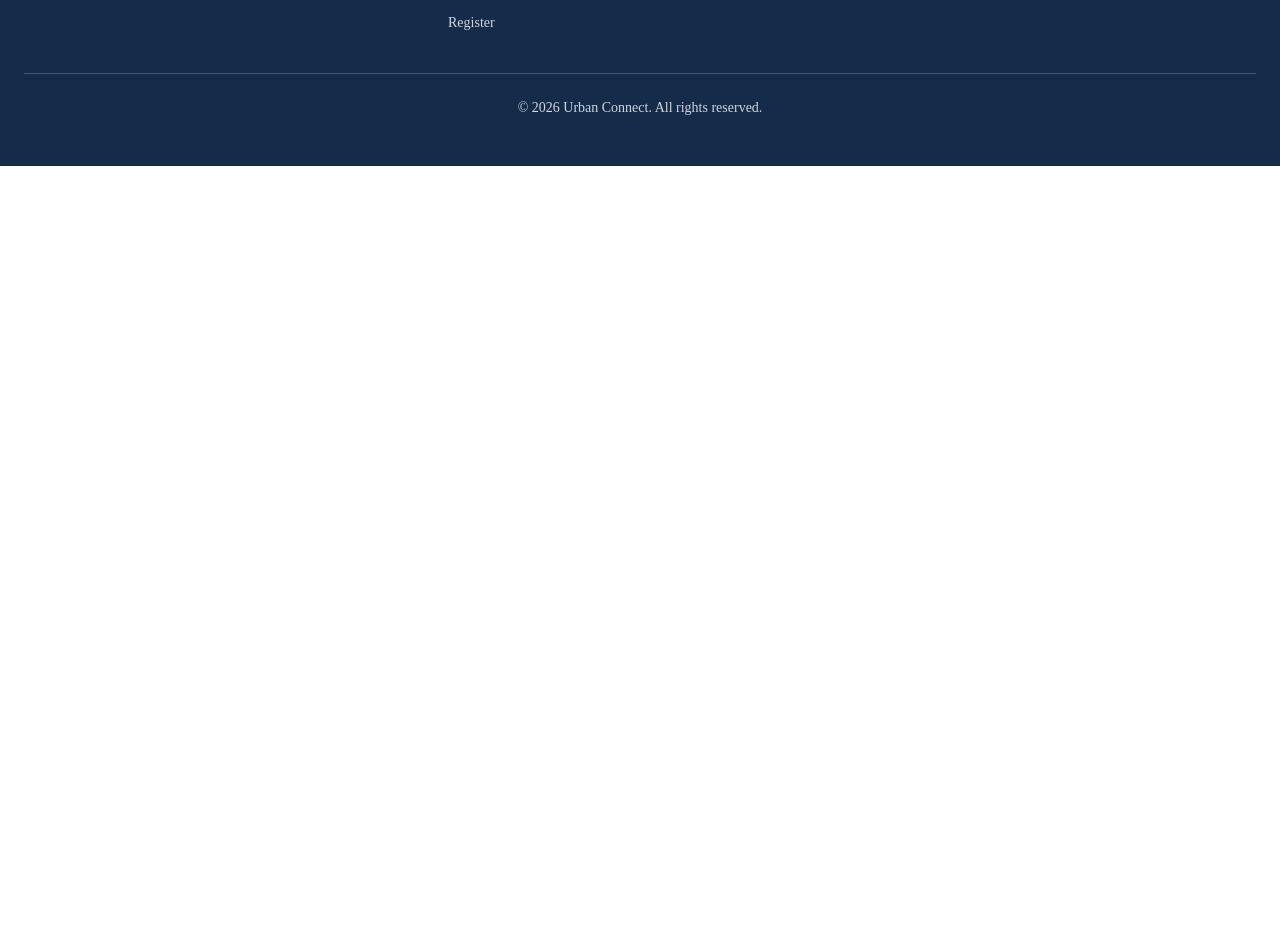
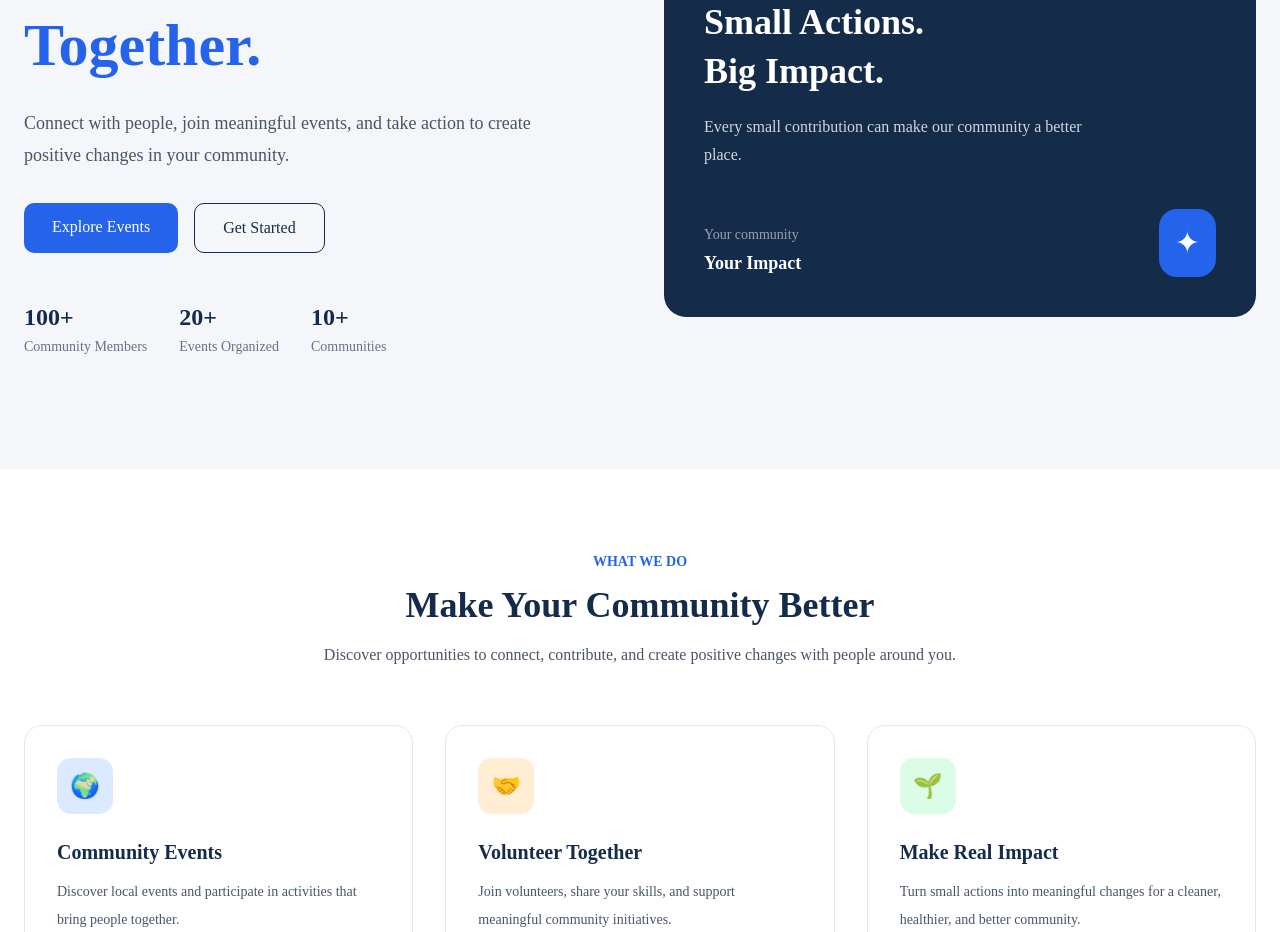
Before and after one commit to MahabubMabba/urban-connect-refine-client, a Next.js app: page / in a window 1280 px wide. Shown: the part 320-1252 px from the top of the page. Before the commit the page ends 800 px from the top, so only its background shows below. Built offline with nearby package versions, Linux system fonts and the light colour scheme.

Commit message:
add other content in page section

```diff
--- a/src/app/page.js
+++ b/src/app/page.js
@@ -1,9 +1,187 @@
-import Image from "next/image";
+
+import Link from "next/link";
 
 export default function Home() {
   return (
-    <div>
+    <main>
 
-    </div>
+      {/* Hero Section */}
+      <section className="bg-[#F4F6FA]">
+        <div className="max-w-7xl mx-auto px-6 py-20 md:py-28">
+          <div className="grid grid-cols-1 md:grid-cols-2 gap-12 items-center">
+
+            <div>
+              <span className="inline-block bg-blue-100 text-blue-700 text-sm font-medium px-4 py-2 rounded-full mb-6">
+                Together for a Better Community
+              </span>
+
+              <h1 className="text-4xl md:text-5xl lg:text-6xl font-bold text-[#142B4A] leading-tight">
+                Make a Difference
+                <span className="text-[#2563EB]"> Together.</span>
+              </h1>
+
+              <p className="text-gray-600 text-base md:text-lg leading-8 mt-6 max-w-lg">
+                Connect with people, join meaningful events, and take action
+                to create positive changes in your community.
+              </p>
+
+              <div className="flex flex-wrap gap-4 mt-8">
+                <Link
+                  href="/upcoming-events"
+                  className="bg-[#2563EB] text-white px-7 py-3 rounded-lg font-medium hover:bg-[#142B4A] transition"
+                >
+                  Explore Events
+                </Link>
+
+                <Link
+                  href="/register"
+                  className="border border-[#142B4A] text-[#142B4A] px-7 py-3 rounded-lg font-medium hover:bg-[#142B4A] hover:text-white transition"
+                >
+                  Get Started
+                </Link>
+              </div>
+
+              <div className="flex gap-8 mt-12">
+                <div>
+                  <h3 className="text-2xl font-bold text-[#142B4A]">100+</h3>
+                  <p className="text-sm text-gray-500 mt-1">
+                    Community Members
+                  </p>
+                </div>
+
+                <div>
+                  <h3 className="text-2xl font-bold text-[#142B4A]">20+</h3>
+                  <p className="text-sm text-gray-500 mt-1">
+                    Events Organized
+                  </p>
+                </div>
+
+                <div>
+                  <h3 className="text-2xl font-bold text-[#142B4A]">10+</h3>
+                  <p className="text-sm text-gray-500 mt-1">
+                    Communities
+                  </p>
+                </div>
+              </div>
+            </div>
+
+            <div className="relative">
+              <div className="bg-[#142B4A] rounded-3xl p-8 md:p-10 text-white min-h-[350px] flex flex-col justify-between">
+                <div>
+                  <span className="text-orange-400 text-sm font-semibold">
+                    BE PART OF THE CHANGE
+                  </span>
+
+                  <h2 className="text-3xl md:text-4xl font-bold mt-5 leading-snug">
+                    Small Actions.
+                    <br />
+                    Big Impact.
+                  </h2>
+
+                  <p className="text-gray-300 mt-4 leading-7 max-w-sm">
+                    Every small contribution can make our community a better place.
+                  </p>
+                </div>
+
+                <div className="flex justify-between items-end mt-10">
+                  <div>
+                    <p className="text-sm text-gray-400">
+                      Your community
+                    </p>
+                    <p className="text-lg font-semibold mt-1">
+                      Your Impact
+                    </p>
+                  </div>
+
+                  <div className="bg-[#2563EB] rounded-2xl p-4">
+                    <span className="text-3xl">✦</span>
+                  </div>
+                </div>
+              </div>
+
+              <div className="absolute -top-5 -right-3 md:-right-5 bg-orange-400 text-[#142B4A] px-5 py-3 rounded-xl font-semibold shadow-lg">
+                Join the Movement
+              </div>
+            </div>
+
+          </div>
+        </div>
+      </section>
+
+
+      {/* Features Section */}
+      <section className="bg-white py-20">
+        <div className="max-w-7xl mx-auto px-6">
+
+          <div className="text-center max-w-2xl mx-auto mb-14">
+            <span className="text-[#2563EB] font-semibold text-sm">
+              WHAT WE DO
+            </span>
+
+            <h2 className="text-3xl md:text-4xl font-bold text-[#142B4A] mt-3">
+              Make Your Community Better
+            </h2>
+
+            <p className="text-gray-600 mt-4 leading-7">
+              Discover opportunities to connect, contribute, and create
+              positive changes with people around you.
+            </p>
+          </div>
+
+          <div className="grid grid-cols-1 md:grid-cols-3 gap-8">
+
+            {/* Feature 1 */}
+            <div className="p-8 rounded-2xl border border-gray-200 hover:shadow-lg transition">
+              <div className="w-14 h-14 rounded-xl bg-blue-100 flex items-center justify-center text-2xl">
+                🌍
+              </div>
+
+              <h3 className="text-xl font-bold text-[#142B4A] mt-6">
+                Community Events
+              </h3>
+
+              <p className="text-gray-600 text-sm leading-7 mt-3">
+                Discover local events and participate in activities that
+                bring people together.
+              </p>
+            </div>
+
+            {/* Feature 2 */}
+            <div className="p-8 rounded-2xl border border-gray-200 hover:shadow-lg transition">
+              <div className="w-14 h-14 rounded-xl bg-orange-100 flex items-center justify-center text-2xl">
+                🤝
+              </div>
+
+              <h3 className="text-xl font-bold text-[#142B4A] mt-6">
+                Volunteer Together
+              </h3>
+
+              <p className="text-gray-600 text-sm leading-7 mt-3">
+                Join volunteers, share your skills, and support meaningful
+                community initiatives.
+              </p>
+            </div>
+
+            {/* Feature 3 */}
+            <div className="p-8 rounded-2xl border border-gray-200 hover:shadow-lg transition">
+              <div className="w-14 h-14 rounded-xl bg-green-100 flex items-center justify-center text-2xl">
+                🌱
+              </div>
+
+              <h3 className="text-xl font-bold text-[#142B4A] mt-6">
+                Make Real Impact
+              </h3>
+
+              <p className="text-gray-600 text-sm leading-7 mt-3">
+                Turn small actions into meaningful changes for a cleaner,
+                healthier, and better community.
+              </p>
+            </div>
+
+          </div>
+        </div>
+      </section>
+
+    </main>
   );
 }
```
